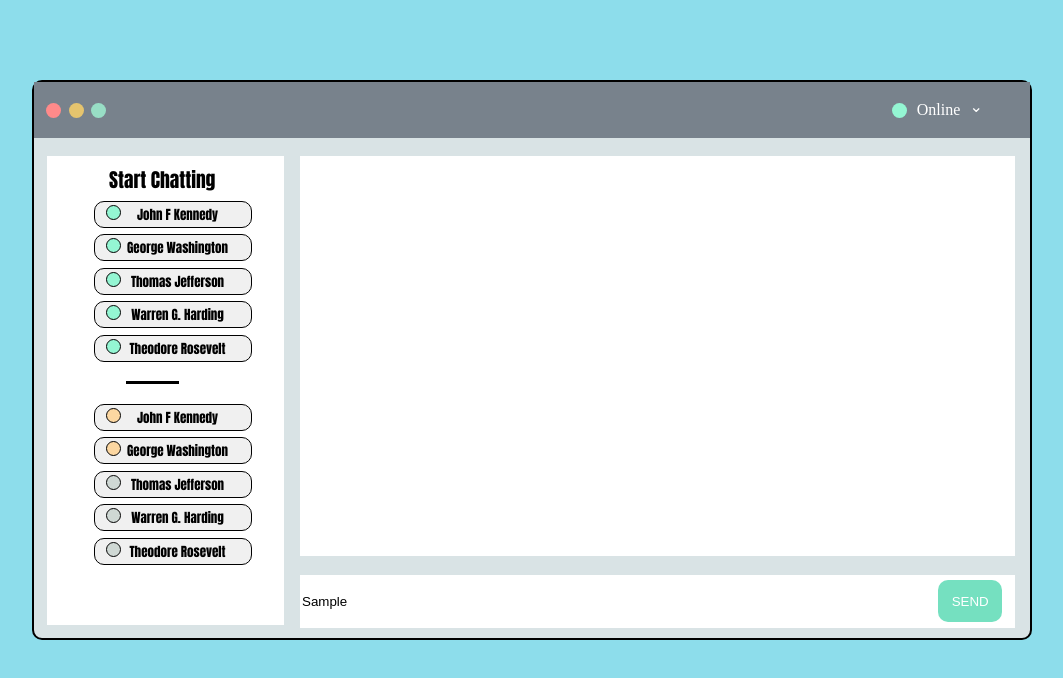
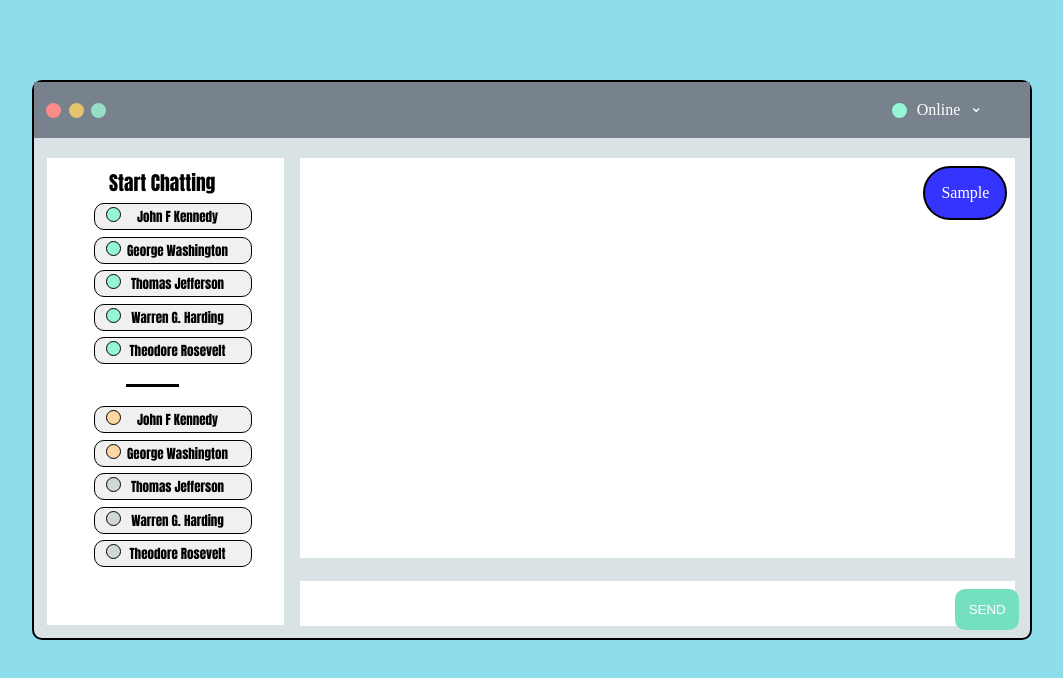
Before and after one commit to LupeF/Chatbox-App, a plain HTML site: page index.html in a window 1280 px wide. Both pictures are taken after typing "Sample" into the empty fields and a click on the button "SEND". Shown: the whole page, without its empty margins (108-1171 px from the left). Drawn offline with Linux system fonts and the light colour scheme.

Commit message:
update styles and add eventlistener to append messages

```diff
--- a/index.html
+++ b/index.html
@@ -47,9 +47,7 @@
 
         </nav>
         <main class="message-window">
-            <div id="messages">
-
-            </div>
+            <!-- <div class="messages-container"></div> -->
         </main>
         <footer>
             <section class="message-bar">
@@ -58,6 +56,6 @@
             </section>
         </footer>
     </div>
-<script src="scripts.js"></script>
+<script src="js/scripts.js"></script>
 </body>
 </html>
--- /dev/null
+++ b/js/scripts.js
@@ -0,0 +1,13 @@
+const messageWindow = document.querySelector('.message-window');
+const message = document.getElementById('input');
+const button = document.getElementById('button');
+
+button.addEventListener('click', () => {
+    const div = document.createElement('div');
+    messageWindow.append(div);
+    div.classList.add('messages-container');
+    div.innerHTML = `
+        <p>${message.value}</p>
+    `
+    message.value = "";
+})
--- a/scss/components/_footer.scss
+++ b/scss/components/_footer.scss
@@ -2,26 +2,25 @@ footer{
     grid-area: footer;
     width: 98%;
     margin-bottom: .5em;
-
     .message-bar{
         position: relative;
         input{
-            height:4em;
+            height:2.5em;
             width: 100%;
             outline: none;
             border: none;
-
+            padding-left: 1em;
+            font-size: large
         }
         button{
             position: absolute;
-            right: 1em;
-            top: .4em;
+            transform: translate(-60px, -6px);
             background:  #75e0c0;
             color: white;
             border-radius: 10px;
             padding: 1em;
             border: none;
-
+            margin-top: 1em;
         }
     }
 }
--- a/scss/components/_window.scss
+++ b/scss/components/_window.scss
@@ -3,4 +3,17 @@ main{
     grid-area: main;
     height: 25em;
     width: 98%;
+    .messages-container{
+        background-color: rgb(52, 52, 254);
+        color: white;
+        width: min-content;
+        border: solid 2px black;
+        border-radius: 100px;
+        margin: .5em .5em .5em auto;
+        p{
+            padding: 1em;
+            border-radius: 20px;
+        }
+    }
+
 }
```
Also changed, not shown: css/styles.css, 1 other file.
